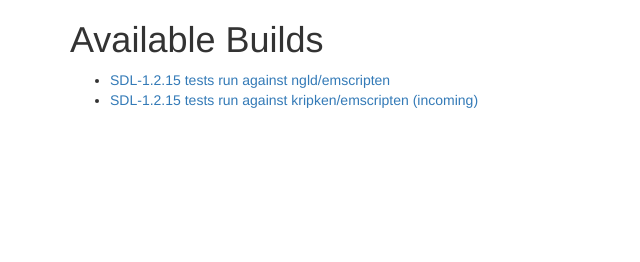
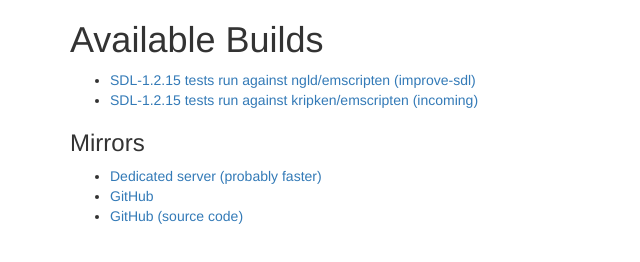
Before and after one commit to ngld/emscripten-libsdl-tests, a plain HTML site: page index.html in a window 1280 px wide. Shown: the whole page, without its empty margins (0-640 px from the left). Drawn offline with nearby package versions, Linux system fonts and the light colour scheme.

Commit message:
Update index.html

```diff
--- a/index.html
+++ b/index.html
@@ -9,8 +9,15 @@
         <div class="container">
             <h1>Available Builds</h1>
             <ul>
-                <li><a href="1.2-ngld/">SDL-1.2.15 tests run against ngld/emscripten</a></li>
+                <li><a href="1.2-ngld/">SDL-1.2.15 tests run against ngld/emscripten (improve-sdl)</a></li>
                 <li><a href="1.2-kripken/">SDL-1.2.15 tests run against kripken/emscripten (incoming)</a></li>
+            </ul>
+
+            <h3>Mirrors</h3>
+            <ul>
+                <li><a href="http://dev.tproxy.de/sdl-tests/">Dedicated server (probably faster)</a></li>
+                <li><a href="http://ngld.github.io/emscripten-libsdl-tests/">GitHub</a></li>
+                <li><a href="https://github.com/ngld/emscripten-libsdl-tests">GitHub (source code)</a></li>
             </ul>
         </div>
     </body>
```
